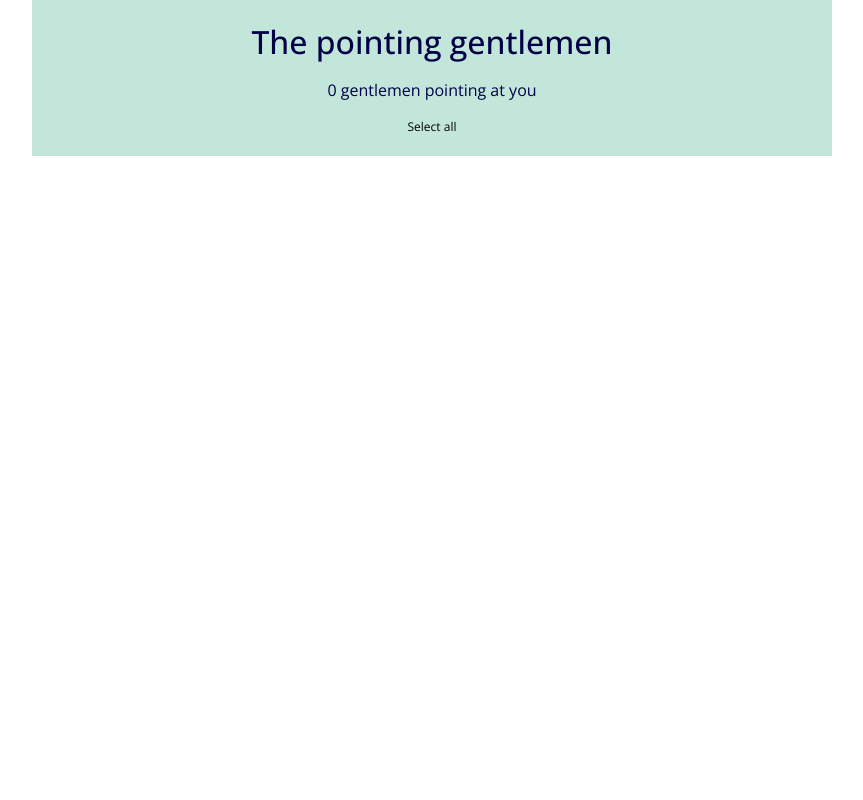
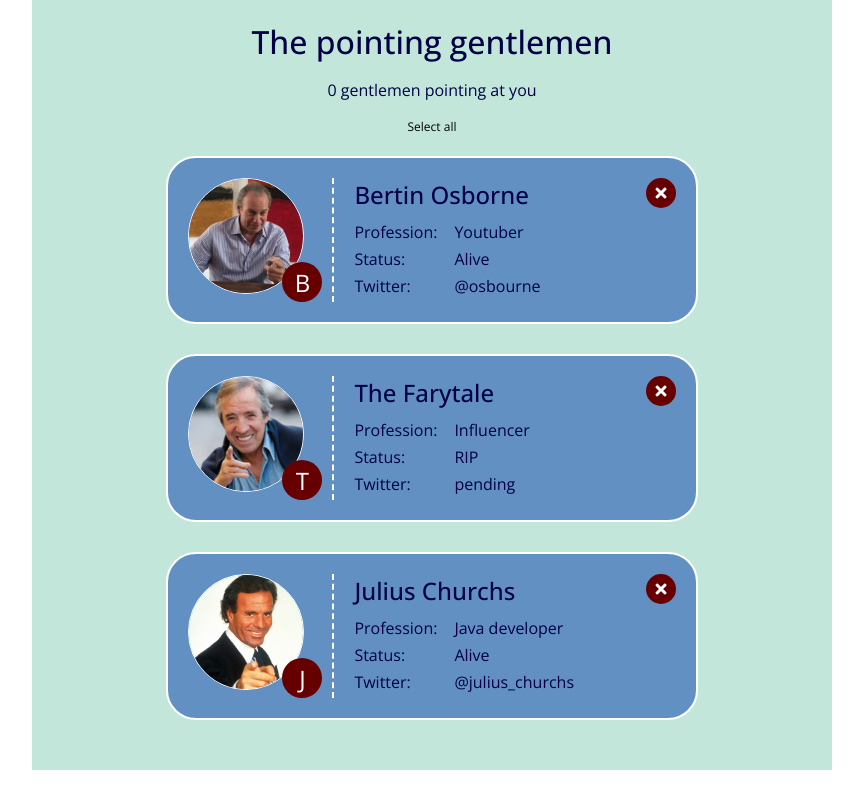
Before and after one commit to Michaeldam88/202210-W10-Michael-Damiani, a React (Create React App) app: page / in a window 1280 px wide. Shown: the whole page, without its empty margins (208-1071 px from the left). Built offline with nearby package versions, Linux system fonts and the light colour scheme.

Commit message:
finished the base

```diff
--- a/public/oringinal.html
+++ /dev/null
@@ -1,150 +0,0 @@
-<!DOCTYPE html>
-<html lang="en">
-    <head>
-        <meta charset="UTF-8" />
-        <meta http-equiv="X-UA-Compatible" content="IE=edge" />
-        <meta name="viewport" content="width=device-width, initial-scale=1.0" />
-        <title>The pointing gentlemen</title>
-        <link rel="preconnect" href="https://fonts.googleapis.com" />
-        <link rel="preconnect" href="https://fonts.gstatic.com" crossorigin />
-        <link
-            href="https://fonts.googleapis.com/css2?family=Open+Sans:wght@400;500&display=swap"
-            rel="stylesheet"
-        />
-        <link
-            rel="stylesheet"
-            href="https://cdnjs.cloudflare.com/ajax/libs/font-awesome/5.15.0/css/all.min.css"
-            integrity="sha512-BnbUDfEUfV0Slx6TunuB042k9tuKe3xrD6q4mg5Ed72LTgzDIcLPxg6yI2gcMFRyomt+yJJxE+zJwNmxki6/RA=="
-            crossorigin="anonymous"
-            referrerpolicy="no-referrer"
-        />
-        <link rel="stylesheet" href="../src/index.css" />
-        <link rel="shortcut icon" href="favicon.ico" type="image/x-icon" />
-    </head>
-    <body>
-        <div class="container">
-            <header class="main-header">
-                <h1 class="main-title">The pointing gentlemen</h1>
-            </header>
-            <section class="controls">
-                <p class="info">0 gentlemen pointing at you</p>
-                <button class="button button--select">Select all</button>
-            </section>
-            <main class="main">
-                <ul class="gentlemen">
-                    <li class="gentleman">
-                        <div class="gentleman__avatar-container">
-                            <img
-                                class="gentleman__avatar"
-                                src="assets/fary.jpg"
-                                alt="The Fary pointing at you"
-                            />
-                            <span class="gentleman__initial">F</span>
-                        </div>
-                        <div class="gentleman__data-container">
-                            <h2 class="gentleman__name">The Fary</h2>
-                            <ul class="gentleman__data-list">
-                                <li class="gentleman__data">
-                                    <span class="gentleman__data-label"
-                                        >Profession:</span
-                                    >
-                                    Influencer
-                                </li>
-                                <li class="gentleman__data">
-                                    <span class="gentleman__data-label"
-                                        >Status:</span
-                                    >
-                                    RIP
-                                </li>
-                                <li class="gentleman__data">
-                                    <span class="gentleman__data-label"
-                                        >Twitter:</span
-                                    >
-                                    Pending
-                                </li>
-                            </ul>
-                        </div>
-                        <i class="icon gentleman__icon fas fa-check"></i>
-                        <i
-                            class="icon gentleman__icon gentleman__icon--delete fas fa-times"
-                        ></i>
-                    </li>
-                    <li class="gentleman">
-                        <div class="gentleman__avatar-container">
-                            <img
-                                class="gentleman__avatar"
-                                src="assets/Julio.jpg"
-                                alt="Julius Churchs pointing at you"
-                            />
-                            <span class="gentleman__initial">J</span>
-                        </div>
-                        <div class="gentleman__data-container">
-                            <h2 class="gentleman__name">Julius Churchs</h2>
-                            <ul class="gentleman__data-list">
-                                <li class="gentleman__data">
-                                    <span class="gentleman__data-label"
-                                        >Profession:</span
-                                    >
-                                    Youtuber
-                                </li>
-                                <li class="gentleman__data">
-                                    <span class="gentleman__data-label"
-                                        >Status:</span
-                                    >
-                                    Alive
-                                </li>
-                                <li class="gentleman__data">
-                                    <span class="gentleman__data-label"
-                                        >Twitter:</span
-                                    >
-                                    @julius_churchs
-                                </li>
-                            </ul>
-                        </div>
-                        <i class="icon gentleman__icon fas fa-check"></i>
-                        <i
-                            class="icon gentleman__icon gentleman__icon--delete fas fa-times"
-                        ></i>
-                    </li>
-                    <li class="gentleman">
-                        <div class="gentleman__avatar-container">
-                            <img
-                                class="gentleman__avatar"
-                                src="assets/bertin.jpg"
-                                alt="Bertin Osbourne pointing at you"
-                            />
-                            <span class="gentleman__initial">B</span>
-                        </div>
-                        <div class="gentleman__data-container">
-                            <h2 class="gentleman__name">Bertin Osbourne</h2>
-                            <ul class="gentleman__data-list">
-                                <li class="gentleman__data">
-                                    <span class="gentleman__data-label"
-                                        >Profession:</span
-                                    >
-                                    Java developer
-                                </li>
-                                <li class="gentleman__data">
-                                    <span class="gentleman__data-label"
-                                        >Status:</span
-                                    >
-                                    Alive
-                                </li>
-                                <li class="gentleman__data">
-                                    <span class="gentleman__data-label"
-                                        >Twitter:</span
-                                    >
-                                    @osbourne
-                                </li>
-                            </ul>
-                        </div>
-                        <i class="icon gentleman__icon fas fa-check"></i>
-                        <i
-                            class="icon gentleman__icon gentleman__icon--delete fas fa-times"
-                        ></i>
-                    </li>
-                </ul>
-            </main>
-        </div>
-    </body>
-</html>
--- a/src/components/app/App.tsx
+++ b/src/components/app/App.tsx
@@ -1,9 +1,9 @@
-import { Gentelman } from '../gentleman/gentelman';
+import { Gentleman } from '../gentleman/gentleman';
 import { Header } from '../header/header';
 import { Info } from '../info/info';
 
 function App() {
-    const gentelmen = [
+    const gentlemen = [
         {
             id: 1,
             name: 'Bertin Osborne',
@@ -39,11 +39,16 @@ function App() {
         <div className="container">
             <Header></Header>
             <Info></Info>
-            <ul className="gentelmen">
-                {gentelmen.forEach((el) => (
-                    <Gentelman></Gentelman>
-                ))}
-            </ul>
+            <main className='main'>
+                <ul className="gentlemen">
+                    {gentlemen.map((gentlemanInfo) => (
+                        <Gentleman
+                            key={gentlemanInfo.name}
+                            gentlemanInfo={gentlemanInfo}
+                        ></Gentleman>
+                    ))}
+                </ul>
+            </main>
         </div>
     );
 }
--- a/src/components/gentleman/gentelman.tsx
+++ /dev/null
@@ -1,3 +0,0 @@
-export function Gentelman() {
-    return <h1>Gentleman</h1>;
-}
--- /dev/null
+++ b/src/components/gentleman/gentleman.tsx
@@ -0,0 +1,39 @@
+import { GentlemanType } from '../../types/gentlemanType';
+
+export function Gentleman({ gentlemanInfo }: { gentlemanInfo: GentlemanType }) {
+    return (
+        <li className="gentleman">
+            <div className="gentleman__avatar-container">
+                <img
+                    className="gentleman__avatar"
+                    src={`assets/${gentlemanInfo.picture}`}
+                    alt="The Fary pointing at you"
+                />
+                <span className="gentleman__initial">
+                    {gentlemanInfo.name[0]}
+                </span>
+            </div>
+            <div className="gentleman__data-container">
+                <h2 className="gentleman__name">{gentlemanInfo.name}</h2>
+                <ul className="gentleman__data-list">
+                    <li className="gentleman__data">
+                        <span className="gentleman__data-label">
+                            Profession:
+                        </span>
+                        {gentlemanInfo.profession}
+                    </li>
+                    <li className="gentleman__data">
+                        <span className="gentleman__data-label">Status:</span>
+                        {gentlemanInfo.status}
+                    </li>
+                    <li className="gentleman__data">
+                        <span className="gentleman__data-label">Twitter:</span>
+                        {gentlemanInfo.twitter}
+                    </li>
+                </ul>
+            </div>
+            <i className="icon gentleman__icon fas fa-check"></i>
+            <i className="icon gentleman__icon gentleman__icon--delete fas fa-times"></i>
+        </li>
+    );
+}
--- a/src/types/gentelmanType.ts
+++ b/src/types/gentlemanType.ts
@@ -1,4 +1,4 @@
-export type GentelmanType = {
+export type GentlemanType = {
     id: number;
     name: string;
     status: string;
```
